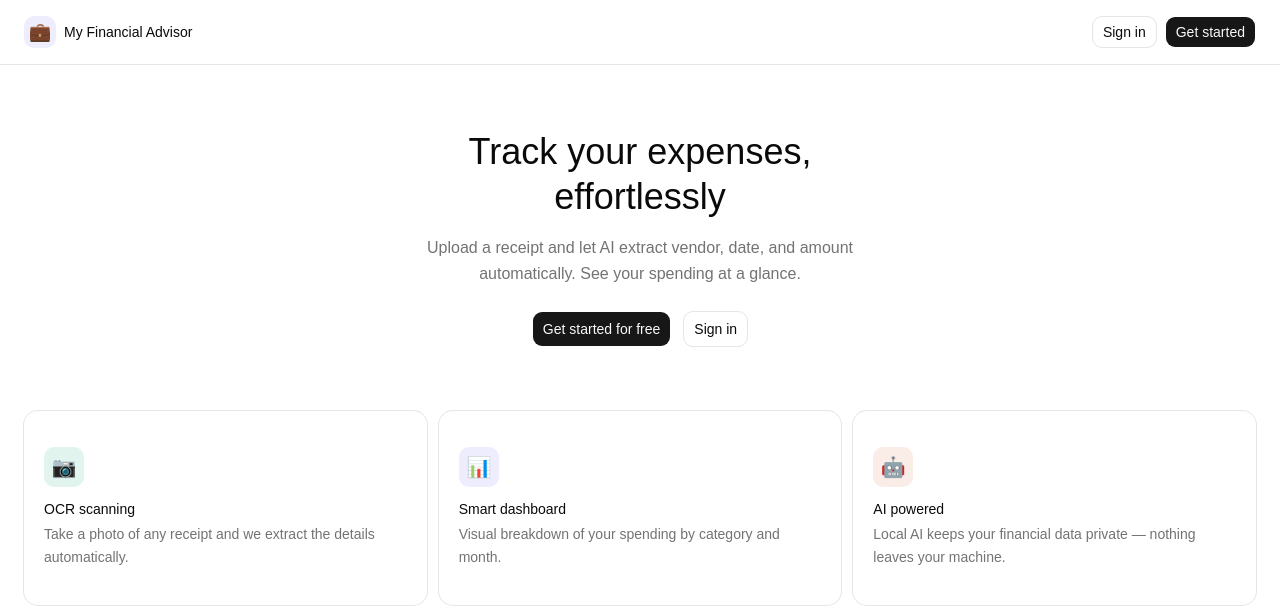
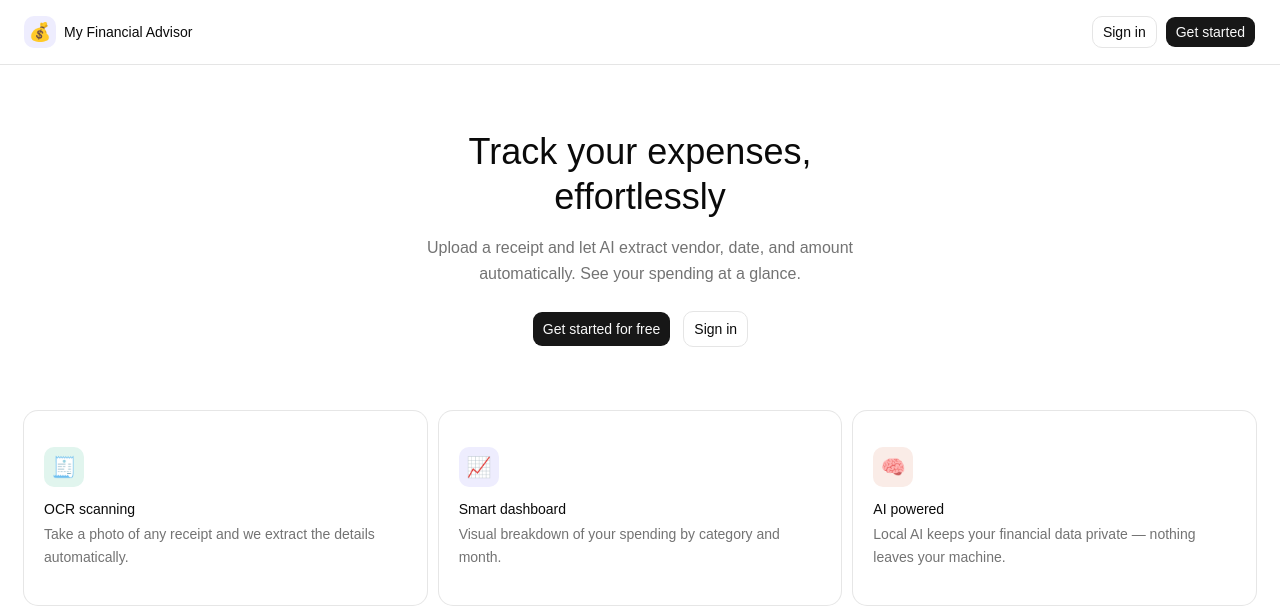
Before and after one commit to joellwagun/my-financial-advisor, a React app in the folder frontend/: page / in a window 1280 px wide. Shown: the top 606 px of the page. Built offline with nearby package versions, Linux system fonts and the light colour scheme; the HTML template or start-up script is replaced by a standard one.

Commit message:
put icons throughout the app

```diff
--- a/frontend/src/components/Navbar.jsx
+++ b/frontend/src/components/Navbar.jsx
@@ -29,7 +29,7 @@ export default function Navbar() {
         onClick={() => navigate("/dashboard")}
       >
         <div className="w-7 h-7 bg-[#EEEDFE] rounded-lg flex items-center justify-center text-base">
-          💼
+          💰
         </div>
         <span className="text-sm font-medium">My Financial Advisor</span>
       </div>
--- a/frontend/src/pages/Homepage.jsx
+++ b/frontend/src/pages/Homepage.jsx
@@ -64,7 +64,7 @@ export default function Homepage() {
         {/* Logo + name */}
         <div className="flex items-center gap-2">
           <div className="w-8 h-8 bg-[#EEEDFE] rounded-lg flex items-center justify-center text-lg">
-            💼
+            💰
           </div>
           <span className="text-sm font-medium">My Financial Advisor</span>
         </div>
@@ -122,19 +122,19 @@ export default function Homepage() {
           gap-3 — space between cards */}
       <div className="grid grid-cols-3 gap-3 px-6 pb-12">
         <FeatureCard
-          icon="📷"
+          icon="🧾"
           title="OCR scanning"
           desc="Take a photo of any receipt and we extract the details automatically."
           iconBg="#E1F5EE"
         />
         <FeatureCard
-          icon="📊"
+          icon="📈"
           title="Smart dashboard"
           desc="Visual breakdown of your spending by category and month."
           iconBg="#EEEDFE"
         />
         <FeatureCard
-          icon="🤖"
+          icon="🧠"
           title="AI powered"
           desc="Local AI keeps your financial data private — nothing leaves your machine."
           iconBg="#FAECE7"
--- a/frontend/src/pages/Login.jsx
+++ b/frontend/src/pages/Login.jsx
@@ -83,7 +83,7 @@ export default function Login() {
       <Card className="w-full max-w-sm">
         <CardHeader className="text-center">
           <div className="w-11 h-11 bg-[#EEEDFE] rounded-full flex items-center justify-center mx-auto mb-2 text-xl">
-            💼
+            💰
           </div>
           <CardTitle className="text-lg">Welcome back</CardTitle>
           <CardDescription>Sign in to your financial advisor</CardDescription>
```
